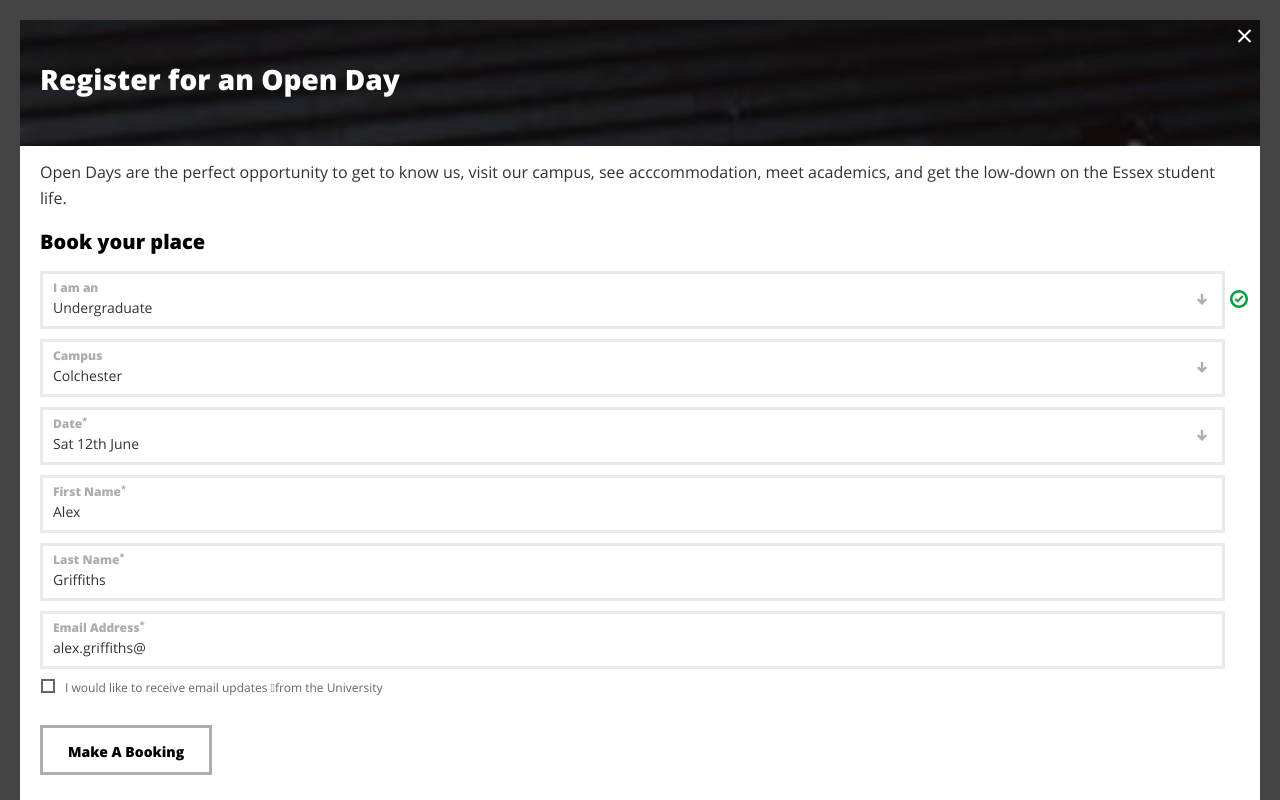
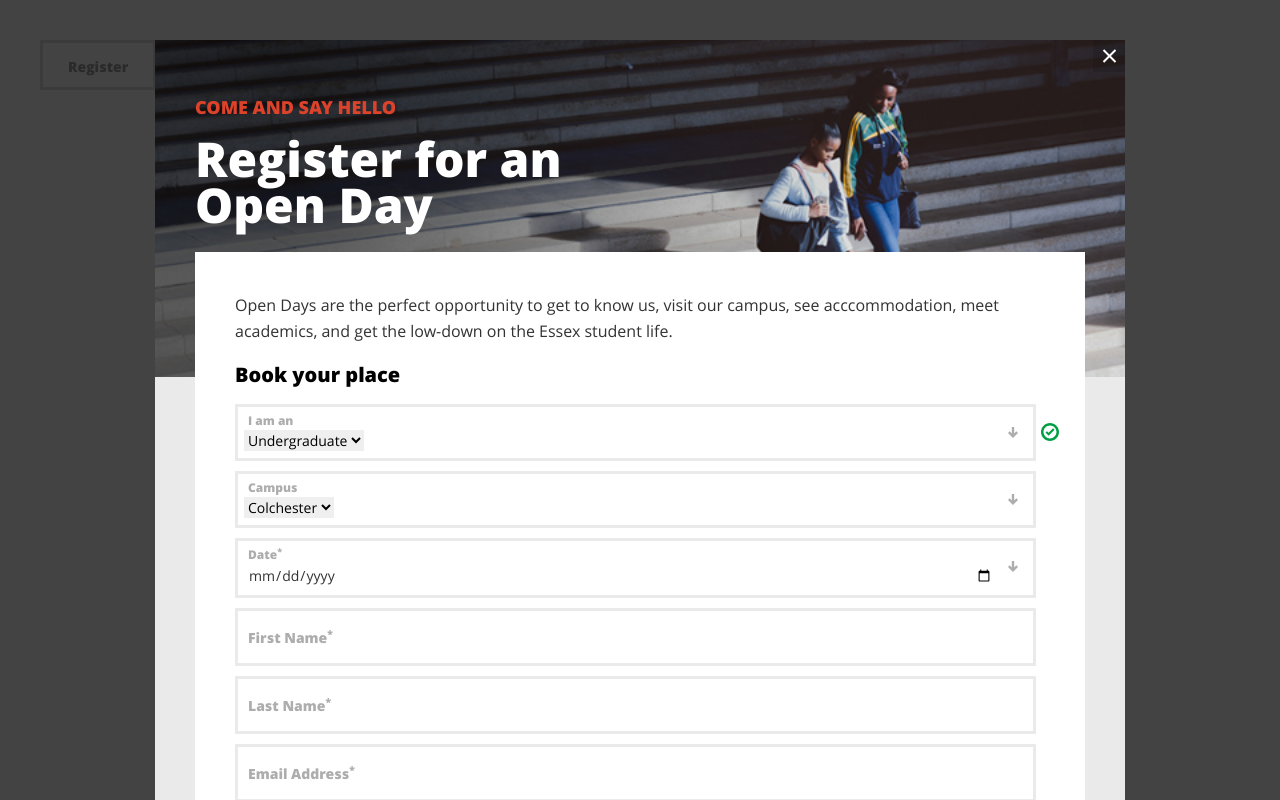
Before and after one commit to mglushakova/modal_forms, a website: page source/index.html in a window 1280 px wide. Drawn offline with nearby package versions, Linux system fonts and the light colour scheme; files that its build step writes are made by us from their sources.

Commit message:
Заменяет текстовые поля на селект в мобильной версии

```diff
--- a/source/index.html
+++ b/source/index.html
@@ -18,36 +18,47 @@
 
       <section class="register">
         <div class="register__wrapper">
-          <h2 class="register__title">Register for an Open Day</h2>
+          <header class="register__header">
+            <b class="register__slogan">Come and say hello</b>
+            <h2 class="register__title">Register for an Open Day</h2>
+          </header>
           <div class="register__container">
             <p class="register__description">Open Days are the perfect opportunity to get to know us, visit our campus, see acccommodation, meet academics, and get the low-down on the Essex student life.
             </p>
             <form class="register__form form" action="register.html" method="post">
               <h3 class="form__title">Book your place</h3>
               <ul class="form__list">
-                <li class="form__item form__item--down form__item--valid">
+                <li class="form__item form__item--select form__item--valid">
+                  <select class="form__select" name="status" id="status">
+                    <option value="undergraduate">Undergraduate</option>
+                    <option value="graduate">Masters</option>
+                    <option value="graduate">Postgraduate</option>
+                  </select>
                   <label for="status" class="form__label">I am an</label>
-                  <input class="form__input" id="status" type="text" placeholder="Undergraduate">
                 </li>
-                <li class="form__item form__item--down">
+                <li class="form__item form__item--select">
+                  <select class="form__select" name="campus" id="campus">
+                    <option value="undergraduate">Colchester</option>
+                    <option value="undergraduate">Southend</option>
+                    <option value="graduate">Loughton</option>
+                  </select>
                   <label for="campus" class="form__label">Campus</label>
-                  <input class="form__input" id="campus" type="text" placeholder="Colchester">
                 </li>
-                <li class="form__item form__item--down">
+                <li class="form__item form__item--select">
+                  <input class="form__input" id="date" type="date" required>
                   <label for="date" class="form__label">Date<sup>*</sup></label>
-                  <input class="form__input" id="date" type="text" required placeholder="Sat 12th June">
                 </li>
                 <li class="form__item">
+                  <input class="form__input" id="first-name" type="text" required>
                   <label for="first-name" class="form__label">First Name<sup>*</sup></label>
-                  <input class="form__input" id="first-name" type="text" required placeholder="Alex">
                 </li>
                 <li class="form__item">
+                  <input class="form__input" id="last-name" type="text" required>
                   <label for="last-name" class="form__label">Last Name<sup>*</sup></label>
-                  <input class="form__input" id="last-name" type="text" required placeholder="Griffiths">
                 </li>
                 <li class="form__item">
+                  <input class="form__input" id="email" type="email" required>
                   <label for="email" class="form__label">Email Address<sup>*</sup></label>
-                  <input class="form__input" id="email" type="email" required placeholder="alex.griffiths@">
                 </li>
                 <li class="form__item form__item--checkbox">
                   <input class="visually-hidden form__checkbox" id="subscribe" type="checkbox">
--- a/source/sass/blocks/form.scss
+++ b/source/sass/blocks/form.scss
@@ -25,7 +25,7 @@
   position: relative;
 
   margin-bottom: 10px;
-  padding-top: 4px;
+  padding-top: 23px;
   padding-bottom: 7px;
   padding-left: 10px;
   padding-right: 40px;
@@ -42,7 +42,7 @@
     border: none;
   }
 
-  &--down {
+  &--select {
     &::before {
       content: "";
 
@@ -57,6 +57,12 @@
       background-repeat: no-repeat;
       background-position: 0 0;
       background-size: 10px 11px;
+    }
+
+    .form__label {
+      top: 3px;
+
+      font-size: 12px;
     }
   }
 
@@ -100,12 +106,17 @@
 }
 
 .form__label {
+  position: absolute;
+  top: 15px;
+
   display: block;
 
   font-family: $fontHeader;
-  font-size: 12px;
-  line-height: 19px;
+  font-size: 14px;
+  line-height: 22px;
   color: #adadad;
+
+  transition: all 0.4s ease;
 
   &--checkbox {
     position: relative;
@@ -150,6 +161,19 @@
   }
 }
 
+.form__select {
+  margin-left: -4px;
+
+  font-size: 14px;
+
+  border: none;
+  border-radius: 0;
+
+  option {
+
+  }
+}
+
 .form__input {
   padding: 0;
   width: 100%;
@@ -164,6 +188,12 @@
   &::placeholder {
     color: #333333;
   }
+
+  &:focus ~ .form__label {
+    top: 3px;
+
+    font-size: 12px;
+  }
 }
 
 .form__checkbox:checked ~ .form__label::after {
--- a/source/sass/blocks/register.scss
+++ b/source/sass/blocks/register.scss
@@ -21,23 +21,12 @@
   background-color: #ffffff;
 }
 
-.register__container {
-  padding-left: 20px;
-  padding-right: 26px;
-}
-
-.register__title {
-  margin: 0;
+.register__header {
   padding-top: 43px;
   padding-left: 20px;
   padding-right: 50px;
   padding-bottom: 15px;
   min-height: 126px;
-
-  font-family: $fontHeader;
-  font-size: 28px;
-  line-height: 32px;
-  color: #ffffff;
 
   background-image: url("../img/background-mobile.jpg");
   background-position: 0 0;
@@ -45,9 +34,34 @@
   background-size: cover;
 }
 
+.register__slogan {
+  display: none;
+
+  font-family: $fontHeader;
+  font-size: 18px;
+  line-height: 55px;
+  text-transform: uppercase;
+  color: #dd432b;
+}
+
+.register__title {
+  margin: 0;
+
+  font-family: $fontHeader;
+  font-size: 28px;
+  line-height: 32px;
+  color: #ffffff;
+}
+
+.register__container {
+  padding-top: 13px;
+  padding-left: 20px;
+  padding-right: 26px;
+  padding-bottom: 13px;
+}
+
 .register__description {
   margin: 0;
-  margin-top: 13px;
   margin-bottom: 20px;
 
   font-family: $fontText;
@@ -72,6 +86,8 @@
 
   width: 32px;
   height: 32px;
+
+  cursor: pointer;
 
   background-color: rgba(#100f12, 0.2);
 
@@ -100,3 +116,48 @@
     transform: rotate(-45deg);
   }
 }
+
+@media (min-width: $tabletWidth) {
+  .register {
+    padding-top: 40px;
+    padding-left: 155px;
+    padding-right: 155px;
+    padding-bottom: 125px;
+  }
+
+  .register__wrapper {
+    padding-bottom: 40px;
+
+    background-color: #eaeaea;
+  }
+
+  .register__header {
+    padding-top: 40px;
+    padding-left: 40px;
+    padding-right: 40px;
+    padding-bottom: 150px;
+    min-height: 315px;
+
+    background-image: url("../img/background-desktop.jpg");
+  }
+
+  .register__slogan {
+    display: block;
+  }
+
+  .register__title {
+    max-width: 390px;
+
+    font-size: 48px;
+    line-height: 46px;
+  }
+
+  .register__container {
+    margin-top: -125px;
+    margin-left: 40px;
+    margin-right: 40px;
+    padding: 40px;
+
+    background-color: #ffffff;
+  }
+}
```
